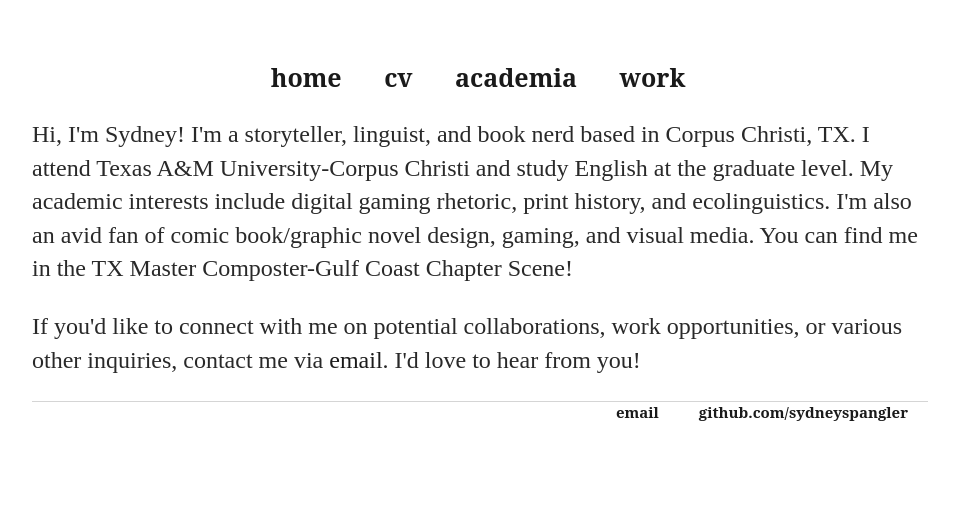
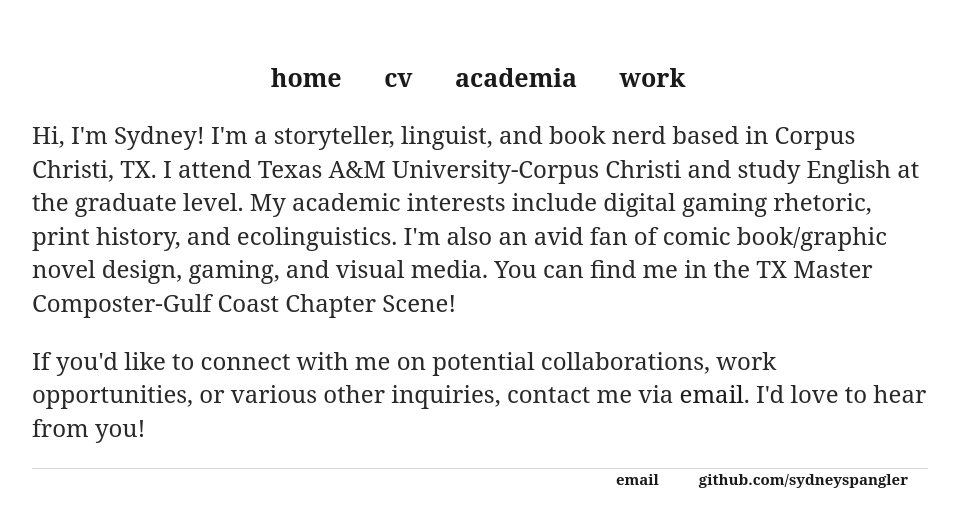
Before and after one commit to sydneyspangler/sydneyspangler.github.io, a Jekyll site: the page built from index.html, in a window 1280 px wide. Shown: the top 527 px of the page, without its empty margins (160-1119 px from the left). Built offline with Jekyll 4.4.1, drawn with Linux system fonts in a browser that asks for light colours.

Commit message:
Update main.css

```diff
--- a/css/main.css
+++ b/css/main.css
@@ -37,13 +37,13 @@ h1 {
 }
 h2 {
     font-size: 1.5em;
-    font-family: 'American Typewriter', 'serif';
+    font-family:'American Typewriter', 'serif';
     color: #2A2A2A
 }
 p {
     font-size: 1.5em;
     line-height: 1.4em;
-    font-family:'American Typewriter', 'serf';
+    font-family:'American Typewriter', 'serif';
     text-align: left;
     color: #292929
 }
@@ -51,10 +51,10 @@ ul {
     list-style: none;
     padding: 0;
     margin: 0;
+    font-family:'American Typewriter', 'serif';
     color: #292929
 }
 li {
-    list-style: none;
     padding-left: 16px;
 }
 footer {
```
